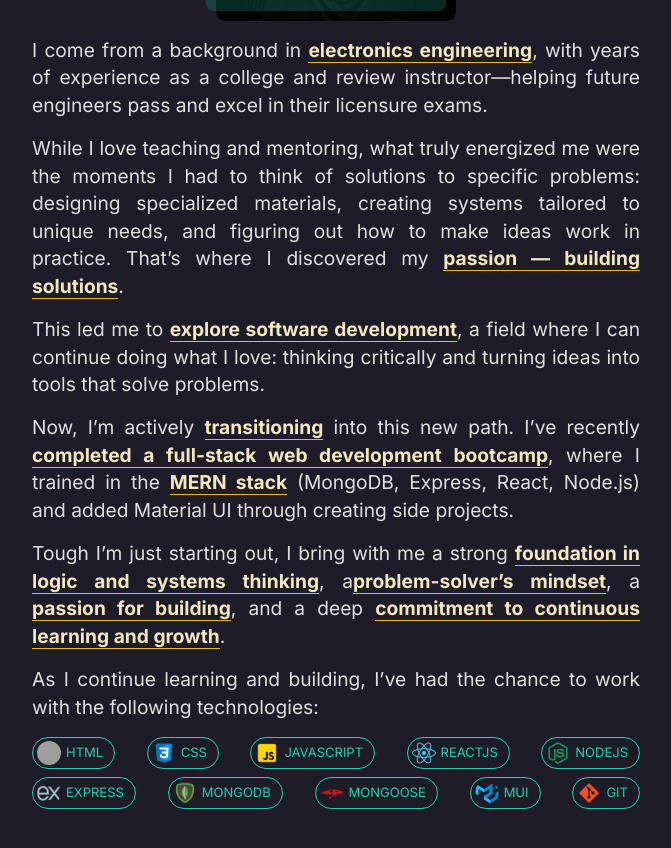
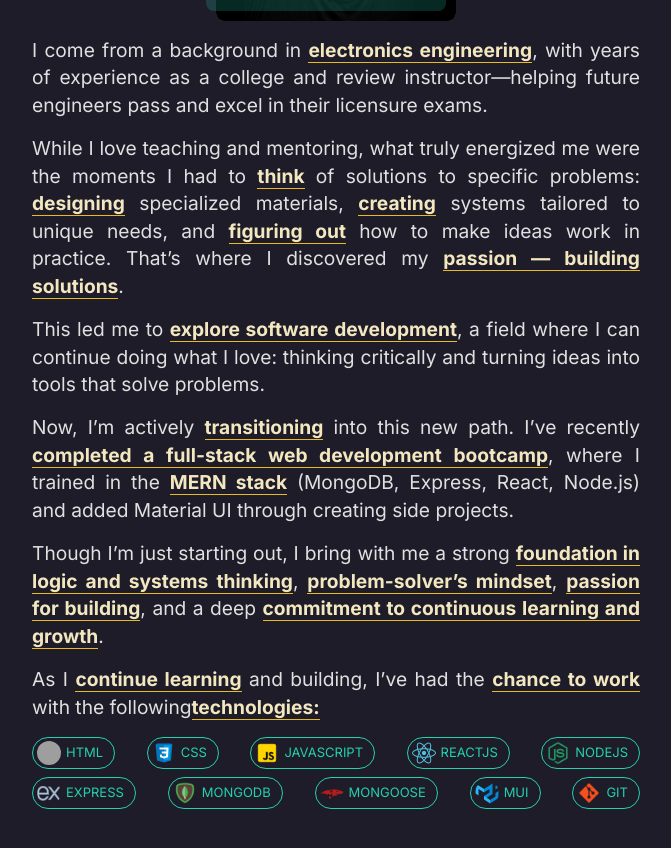
Before and after one commit to aramind/robin-mon-miranda-dev-portfolio, a React (Create React App) app: page / in a window 1280 px wide. Shown: the part 3560-4408 px from the top of the page, without its empty margins (304-975 px from the left). Built offline with nearby package versions, Linux system fonts and the light colour scheme; grey boxes are pictures that could not be loaded; a web font is replaced by a local one.

Commit message:
fix: fixing typos

```diff
--- a/src/data/data.js
+++ b/src/data/data.js
@@ -110,16 +110,7 @@ export const experiences = [
       "Actively contributed to curriculum enhancement by incorporating real-world problem-solving exercises, fostering analytical thinking and applied technical skills.",
     ],
   },
-  {
-    company: "Universal College of Parañaque",
-    location: "Parañaque, Philippines",
-    roles: [{ title: "Part-time Instructor", period: "Jan 2017 – Mar 2023" }],
-    highlights: [
-      "Delivered instruction in mathematics, allied sciences, electronics, and communication systems to students in the ECE, EE, IE, and CpE programs, fostering both theoretical understanding and practical application.",
-      "Played a key role in preparing graduating students—especially in the ECE and EE departments—for licensure exams, contributing to the school’s consistently above-national average passing rates.",
-      "Developed and implemented board-exam readiness activities and diagnostic evaluations tailored to student needs, supporting improved academic outcomes.",
-    ],
-  },
+
   {
     company: "QuexBook",
     location: "Cavite, Philippines",
@@ -133,6 +124,16 @@ export const experiences = [
       "Contributed educational content for the QuexBook app, designed to support high school and college students in mastering core academic subjects.",
       "Reviewed and evaluated content of the mobile app to ensure accuracy, clarity, and alignment with target outcomes.",
       "Played a key role in planning and enhancing the app’s educational structure, improving user experience and learning effectiveness.",
+    ],
+  },
+  {
+    company: "Universal College of Parañaque",
+    location: "Parañaque, Philippines",
+    roles: [{ title: "Part-time Instructor", period: "Jan 2017 – Mar 2022" }],
+    highlights: [
+      "Delivered instruction in mathematics, allied sciences, electronics, and communication systems to students in the ECE, EE, IE, and CpE programs, fostering both theoretical understanding and practical application.",
+      "Played a key role in preparing graduating students—especially in the ECE and EE departments—for licensure exams, contributing to the school’s consistently above-national average passing rates.",
+      "Developed and implemented board-exam readiness activities and diagnostic evaluations tailored to student needs, supporting improved academic outcomes.",
     ],
   },
   {
@@ -207,5 +208,6 @@ export const sendMessageURL =
 
 export const links = {
   resume:
-    "https://drive.google.com/file/d/118Do2i__BE9iW-Ugsui91sbZb9wJGOdt/view?usp=sharing",
+    // "https://drive.google.com/file/d/118Do2i__BE9iW-Ugsui91sbZb9wJGOdt/view?usp=sharing",
+    "https://drive.google.com/drive/folders/1zEfrhBr6Y6fuU78gezpm3pcbsNFOdieK?usp=sharing",
 };
--- a/src/sections/about/About.jsx
+++ b/src/sections/about/About.jsx
@@ -74,10 +74,12 @@ const About = () => {
         </ParagraphWrapper>
         <ParagraphWrapper>
           While I love teaching and mentoring, what truly energized me were the
-          moments I had to think of solutions to specific problems: designing
-          specialized materials, creating systems tailored to unique needs, and
-          figuring out how to make ideas work in practice. That’s where I
-          discovered my <Highlighted>passion — building solutions</Highlighted>.
+          moments I had to <Highlighted>think</Highlighted> of solutions to
+          specific problems: <Highlighted>designing</Highlighted> specialized
+          materials, <Highlighted>creating</Highlighted> systems tailored to
+          unique needs, and <Highlighted>figuring out</Highlighted> how to make
+          ideas work in practice. That’s where I discovered my{" "}
+          <Highlighted>passion — building solutions</Highlighted>.
         </ParagraphWrapper>
         <ParagraphWrapper>
           This led me to <Highlighted>explore software development</Highlighted>
@@ -95,9 +97,9 @@ const About = () => {
           creating side projects.
         </ParagraphWrapper>
         <ParagraphWrapper>
-          Tough I’m just starting out, I bring with me a strong{" "}
-          <Highlighted>foundation in logic and systems thinking</Highlighted>, a
-          <Highlighted>problem-solver’s mindset</Highlighted>, a{" "}
+          Though I’m just starting out, I bring with me a strong{" "}
+          <Highlighted>foundation in logic and systems thinking</Highlighted>,{" "}
+          <Highlighted>problem-solver’s mindset</Highlighted>,{" "}
           <Highlighted>passion for building</Highlighted>, and a deep{" "}
           <Highlighted>
             commitment to continuous learning and growth
@@ -105,8 +107,9 @@ const About = () => {
           .
         </ParagraphWrapper>
         <ParagraphWrapper>
-          As I continue learning and building, I’ve had the chance to work with
-          the following technologies:
+          As I <Highlighted>continue learning</Highlighted> and building, I’ve
+          had the <Highlighted>chance to work</Highlighted> with the following
+          <Highlighted>technologies:</Highlighted>
         </ParagraphWrapper>
         <Box
           display="flex"
```
